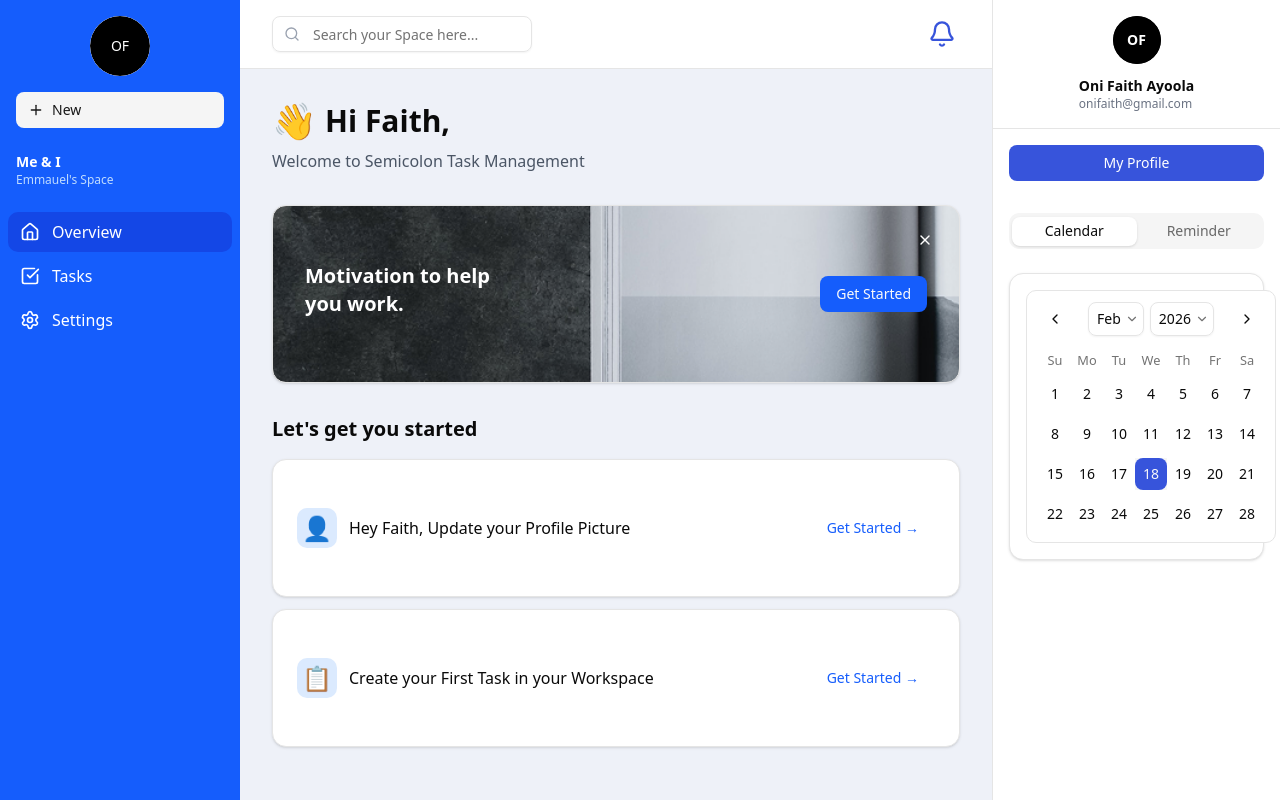
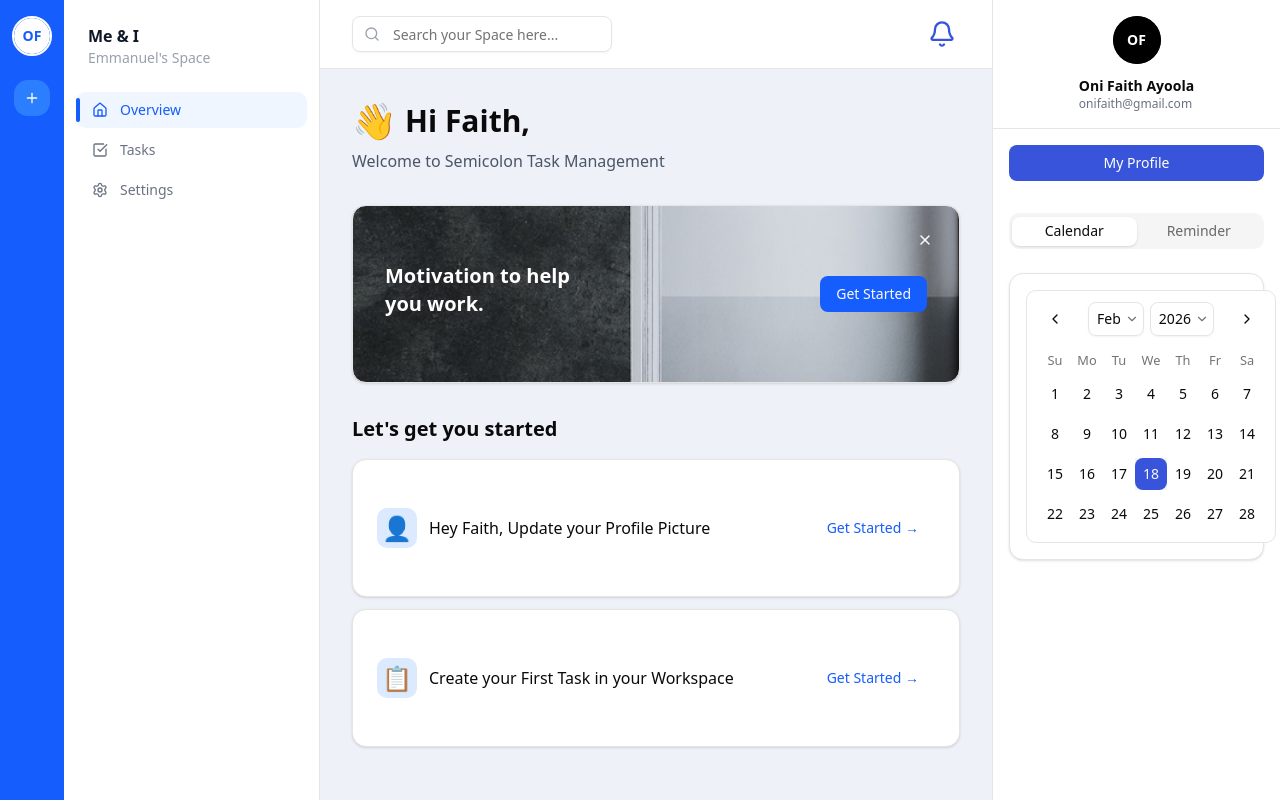
Before and after one commit to ahmedgouda5/SemiColn, a React (Vite) app: page /Semicoln-App in a window 1280 px wide. Built offline with nearby package versions, Linux system fonts and the light colour scheme.

Commit message:
some featuers

```diff
--- a/src/App.tsx
+++ b/src/App.tsx
@@ -4,7 +4,7 @@ import Routing from "./shared/Routing";
 const App = () => {
   return (
     <BrowserRouter>
-      <Routing />
+        <Routing />
     </BrowserRouter>
   );
 };
--- a/src/App/[Semicoln-App]/Settings.tsx
+++ b/src/App/[Semicoln-App]/Settings.tsx
@@ -1,7 +1,12 @@
 
 const Settings = () => {
   return (
-    <main className="max-w-7xl mx-auto px-4 sm:px-6 lg:px-8 py-8">Settings</main>
+    <main className="max-w-7xl mx-auto px-4 sm:px-6 lg:px-8 py-8 flex justify-center items-center flex-col h-full">
+      <h1 className="text-2xl font-semibold text-gray-900">Settings page</h1>
+      <p className="text-lg font-medium text-gray-500 mt-1">
+        coming soon
+      </p>
+    </main>
   )
 }
 
--- a/src/Features/SemiColnApp/components/TaskPage/Taskcard.tsx
+++ b/src/Features/SemiColnApp/components/TaskPage/Taskcard.tsx
@@ -28,7 +28,7 @@ const TasksLayout: React.FC = () => {
           </div>
 
           <div className="flex items-center justify-between">
-            <div className="flex gap-2">
+            <div className="md:flex gap-2 hidden">
               <button
                 onClick={() => setActiveTab("all")}
                 className={`px-4 py-2 rounded-lg text-sm font-medium transition-all flex items-center gap-2 ${
@@ -117,7 +117,7 @@ const TasksLayout: React.FC = () => {
         </div>
       </div>
 
-      <div className="flex-1 overflow-y-auto px-8 py-6">
+      <div className="flex-1 overflow-y-auto px-3 md:px-6 py-6">
         <div className="grid grid-cols-1 md:grid-cols-2 lg:grid-cols-3 gap-5">
           {filteredTasks.map((task, index) => (
             <div
--- a/src/Features/SemiColnApp/components/layout/Sidebar.tsx
+++ b/src/Features/SemiColnApp/components/layout/Sidebar.tsx
@@ -1,44 +1,32 @@
 // src/components/layout/Sidebar.tsx
-import { Link, useLocation, useNavigate } from 'react-router-dom';
-import { cn } from '@/lib/utils';
-import { Button } from '@/components/ui/button';
-import { Avatar, AvatarFallback } from '@/components/ui/avatar';
-import { navItems } from '../../type';
-import { Plus } from 'lucide-react';
-
+import { Link, useLocation, useNavigate } from "react-router-dom";
+import { cn } from "@/lib/utils";
+import { Avatar, AvatarFallback } from "@/components/ui/avatar";
+import { Button } from "@/components/ui/button";
+import { Plus } from "lucide-react";
+import { navItems } from "../../type";
 
 export default function Sidebar() {
   const location = useLocation();
-const Navigate = useNavigate();
+  const navigate = useNavigate();
+
   return (
-    <aside className="w-16 lg:w-60 bg-blue-600 text-white flex flex-col">
-      <div className="p-4  flex items-center justify-center ">
-        <Avatar className="h-15 w-15 bg-white ">
-          <AvatarFallback className="bg-black text-white">
+    <aside className="flex h-screen">
+      <div className="w-16 bg-blue-600 flex flex-col items-center py-4 gap-6">
+        <Avatar className="h-10 w-10 border-2 border-white">
+          <AvatarFallback className="bg-white text-blue-600 font-bold">
             OF
           </AvatarFallback>
         </Avatar>
-      </div>
 
-      <div className="px-4 mb-6 hidden lg:block">
         <Button
-          variant="secondary"
-          className="w-full justify-start gap-2"
-          onClick={() => Navigate("/")}
+          size="icon"
+          className="rounded-xl bg-blue-500 hover:bg-blue-400"
+          onClick={() => navigate("/")}
         >
-          <Plus className="h-4 w-4" />
-          <span>New</span>
+          <Plus className="h-5 w-5" />
         </Button>
-      </div>
-
-      <div className="px-4 mb-6 hidden lg:block">
-        <div className="text-sm">
-          <div className="font-semibold">Me & I</div>
-          <div className="text-blue-200 text-xs">Emmauel's Space</div>
-        </div>
-      </div>
-
-      <nav className="flex-1 space-y-1 px-2">
+        <nav className="flex-1 px-3 space-y-1 md:hidden flex flex-col gap-4">
           {navItems.map((item) => {
             const Icon = item.icon;
             const isActive = location.pathname === item.path;
@@ -48,18 +36,52 @@ const Navigate = useNavigate();
                 key={item.path}
                 to={item.path}
                 className={cn(
-                'flex items-center gap-3 px-3 py-2 rounded-lg transition-colors',
-                'hover:bg-blue-700',
-                isActive && 'bg-blue-700',
-                'lg:justify-start justify-center'
+                  "relative flex items-center gap-3 px-4 py-2 rounded-lg text-sm font-medium transition",
+                  isActive
+                    ? "text-blue-600 bg-blue-50"
+                    : "text-gray-600 hover:bg-gray-100"
                 )}
               >
-              <Icon className="h-5 w-5 shrink-0" />
-              <span className="hidden lg:inline">{item.label}</span>
+                <Icon className="h-6 w-6" />
               </Link>
             );
           })}
         </nav>
+      </div>
+
+      <div className="hidden md:flex w-64 bg-white border-r flex-col">
+        <div className="px-6 py-6">
+          <h2 className="font-semibold text-gray-900">Me & I</h2>
+          <p className="text-sm text-gray-400">Emmanuel's Space</p>
+        </div>
+
+        <nav className="flex-1 px-3 space-y-1">
+          {navItems.map((item) => {
+            const Icon = item.icon;
+            const isActive = location.pathname === item.path;
+
+            return (
+              <Link
+                key={item.path}
+                to={item.path}
+                className={cn(
+                  "relative flex items-center gap-3 px-4 py-2 rounded-lg text-sm font-medium transition",
+                  isActive
+                    ? "text-blue-600 bg-blue-50"
+                    : "text-gray-500 hover:bg-gray-100"
+                )}
+              >
+                {isActive && (
+                  <span className="absolute left-0 top-1/2 -translate-y-1/2 h-6 w-1 rounded-full bg-blue-600" />
+                )}
+
+                <Icon className="h-4 w-4" />
+                <span>{item.label}</span>
+              </Link>
+            );
+          })}
+        </nav>
+      </div>
     </aside>
   );
 }
--- a/src/main.tsx
+++ b/src/main.tsx
@@ -2,11 +2,14 @@ import { createRoot } from 'react-dom/client'
 import './index.css'
 import App from './App.tsx'
 import { ThemeProvider } from './components/Providers/theme-provider.tsx'
+import ErrorBoundary from './shared/providers/ErrorBoundary.tsx'
 
 createRoot(document.getElementById('root')!).render(
   <>
+  <ErrorBoundary>
     <ThemeProvider>
       <App />
     </ThemeProvider>
+  </ErrorBoundary>
   </>
 )
--- /dev/null
+++ b/src/shared/components/Wrong.tsx
@@ -0,0 +1,69 @@
+const Wrong = () => {
+  return (
+    <div className="min-h-screen bg-linear-to-br from-blue-50 via-white to-indigo-50 flex items-center justify-center p-4">
+      <div className="max-w-md w-full">
+        {/* Icon Container */}
+        <div className="flex justify-center mb-8">
+          <div className="relative">
+            <div className="w-24 h-24 rounded-full flex items-center justify-center animate-pulse" style={{ backgroundColor: '#3754DB20' }}>
+              <svg
+                className="w-12 h-12"
+                style={{ color: '#3754DB' }}
+                fill="none"
+                stroke="currentColor"
+                viewBox="0 0 24 24"
+              >
+                <path
+                  strokeLinecap="round"
+                  strokeLinejoin="round"
+                  strokeWidth={2}
+                  d="M12 9v2m0 4h.01m-6.938 4h13.856c1.54 0 2.502-1.667 1.732-3L13.732 4c-.77-1.333-2.694-1.333-3.464 0L3.34 16c-.77 1.333.192 3 1.732 3z"
+                />
+              </svg>
+            </div>
+            {/* Decorative circles */}
+            <div className="absolute -top-2 -right-2 w-6 h-6 rounded-full opacity-60" style={{ backgroundColor: '#3754DB40' }}></div>
+            <div className="absolute -bottom-2 -left-2 w-8 h-8 rounded-full opacity-40" style={{ backgroundColor: '#3754DB30' }}></div>
+          </div>
+        </div>
+
+        {/* Content */}
+        <div className="text-center space-y-4">
+          <h1 className="text-3xl font-bold text-gray-800">
+            Oops! Something Went Wrong
+          </h1>
+
+          <p className="text-gray-600 text-lg">
+            We encountered an unexpected error. Don't worry, it's not your fault.
+          </p>
+
+          {/* Action Buttons */}
+          <div className="flex flex-col sm:flex-row gap-3 justify-center pt-6">
+            <button
+              onClick={() => window.location.reload()}
+              className="px-6 py-3 text-white rounded-lg font-medium transition-all duration-200 shadow-md hover:shadow-lg hover:scale-105"
+              style={{ backgroundColor: '#3754DB' }}
+            >
+              Try Again
+            </button>
+
+            <button
+              onClick={() => window.location.href = '/'}
+              className="px-6 py-3 bg-white text-gray-700 rounded-lg font-medium hover:bg-gray-50 transition-colors duration-200 border-2"
+              style={{ borderColor: '#3754DB40' }}
+            >
+              Go Home
+            </button>
+          </div>
+
+          {/* Additional Info */}
+          <p className="text-sm text-gray-500 pt-4">
+            If the problem persists, please contact support
+          </p>
+        </div>
+      </div>
+    </div>
+  );
+};
+
+export default Wrong;
--- /dev/null
+++ b/src/shared/providers/ErrorBoundary.tsx
@@ -0,0 +1,28 @@
+import React from "react";
+import Wrong from "../components/Wrong";
+
+interface ErrorBoundaryState {
+    hasError: boolean;
+}
+
+interface ErrorBoundaryProps {
+    children: React.ReactNode;
+}
+export default class ErrorBoundary extends React.Component<ErrorBoundaryProps, ErrorBoundaryState> {
+    constructor(props: ErrorBoundaryProps) {
+        super(props);
+        this.state = { hasError: false };
+    }
+
+    static getDerivedStateFromError() {
+        return { hasError: true };
+    }
+
+    render() {
+        if (this.state.hasError) {
+            return <Wrong />;
+        }
+
+        return this.props.children;
+    }
+}
```
Lines whose indentation alone changed are shown as unchanged.
